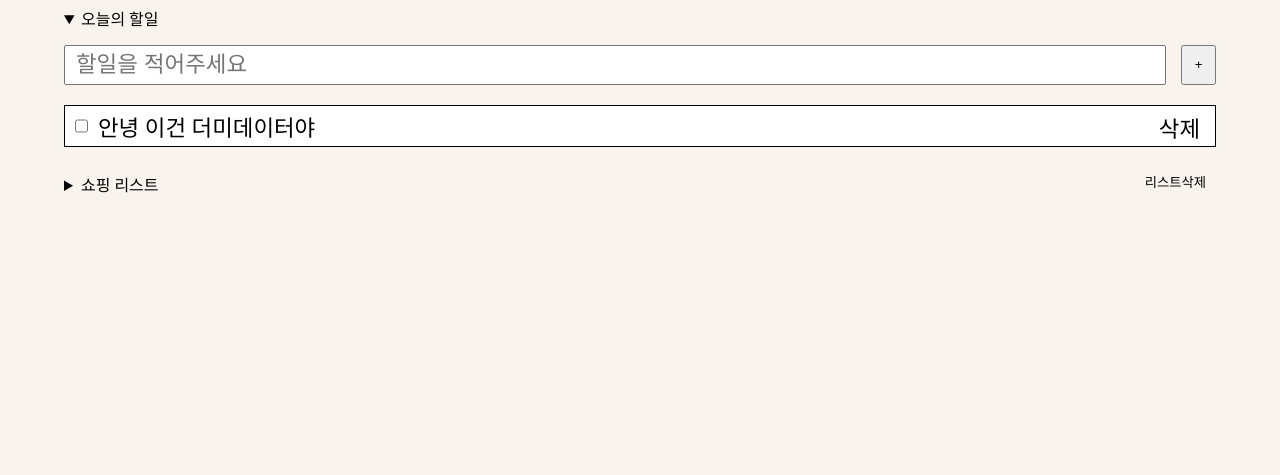
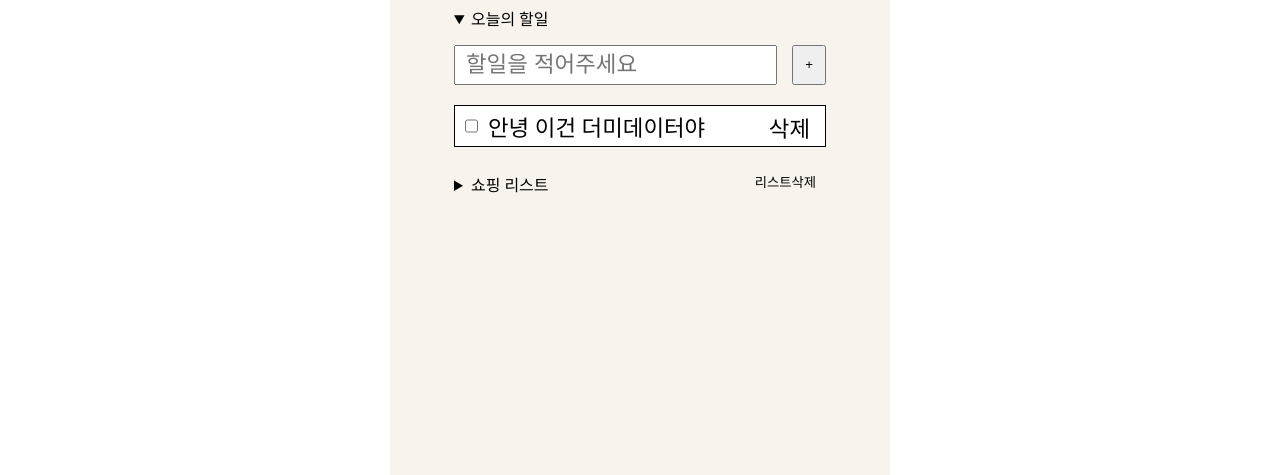
Before and after one commit to yonggyu01/todo_typescript, a website built with webpack: page index.html in a window 1280 px wide. Shown: the part 325-800 px from the top of the page. Built offline with nearby package versions, Linux system fonts and the light colour scheme.

Commit message:
Design: css수정
width min함수 사용하여 사이즈 줄임

```diff
--- a/index.scss
+++ b/index.scss
@@ -65,7 +65,7 @@ $fontsize : 1.4em;
     }
 }
 .wrap{
-    width: 100%;
+    width: min(500px, 100%);
     height: 100vh;
     display: flex;
     flex-direction: column;
```
Also changed, not shown: dist/css/index.css.
